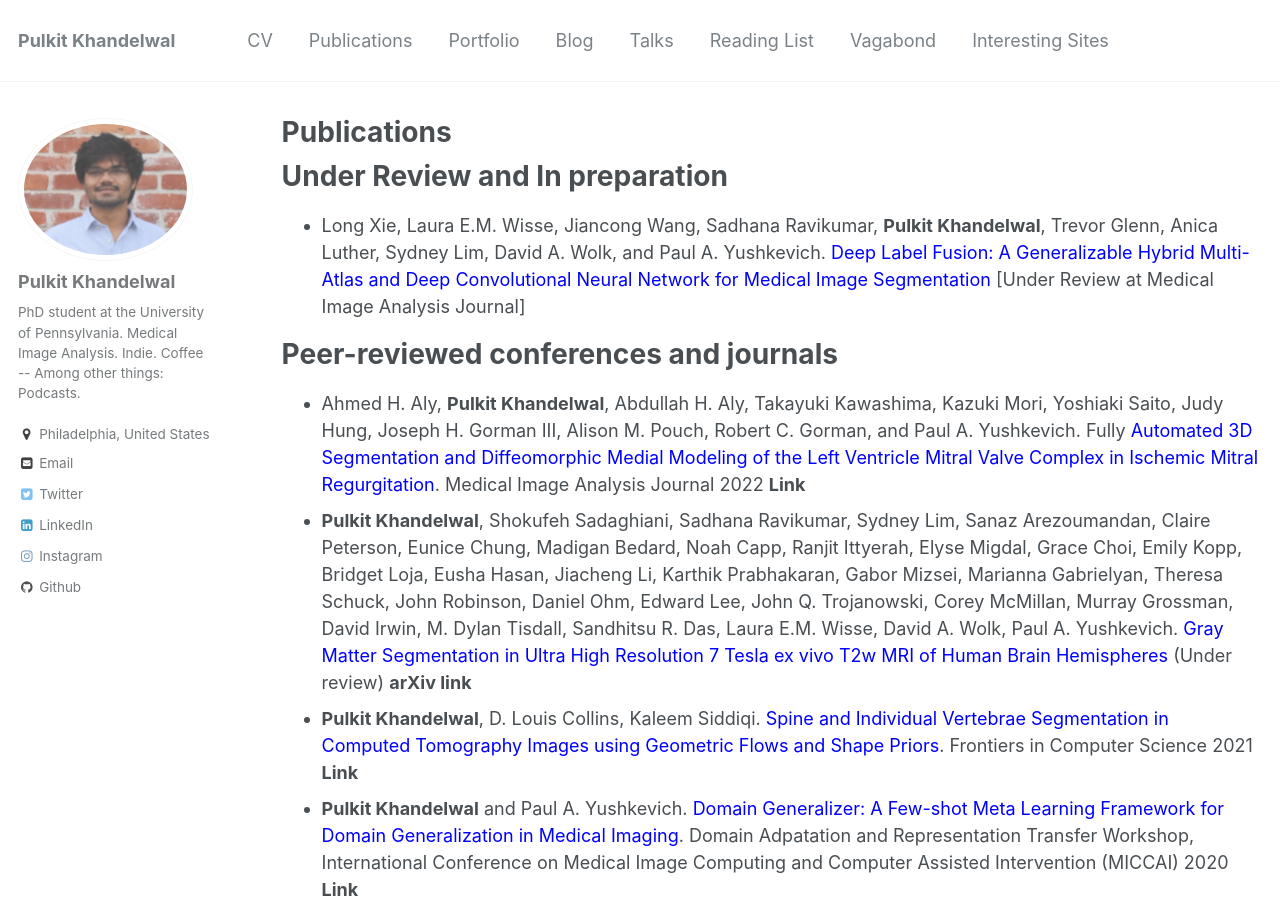
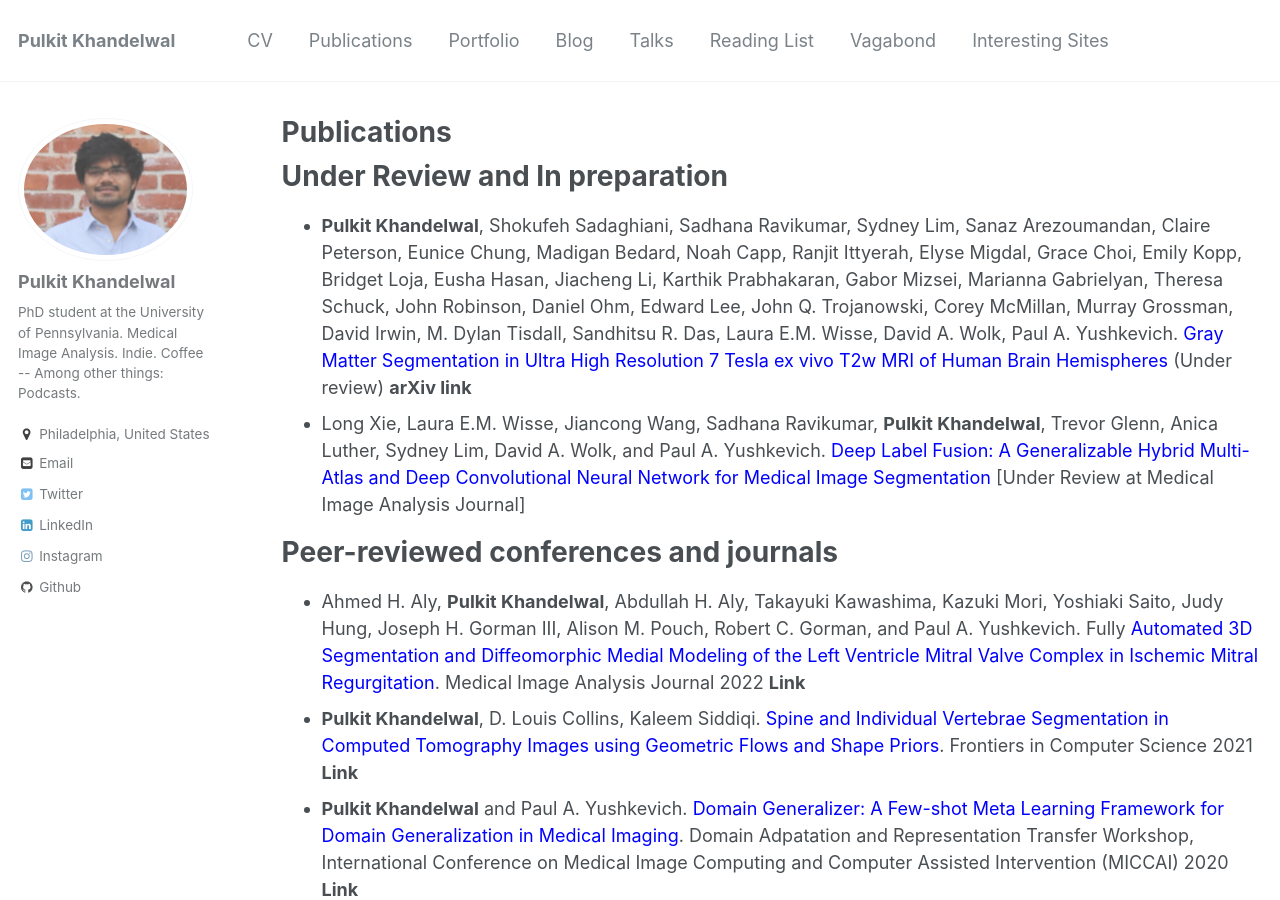
Before and after one commit to Pulkit-Khandelwal/pulkit-khandelwal.github.io, a Jekyll site: the page built from _pages/publications.md, in a window 1280 px wide and 900 px high. Built offline with Jekyll 4.4.1, drawn with Linux system fonts in a browser that asks for light colours; some of the changed lines change nothing that is shown.

Commit message:
Update publications.md

```diff
--- a/_pages/publications.md
+++ b/_pages/publications.md
@@ -8,6 +8,7 @@ author_profile: true
 
 **Under Review and In preparation**
 ======
+* **Pulkit Khandelwal**, Shokufeh Sadaghiani, Sadhana Ravikumar, Sydney Lim, Sanaz Arezoumandan, Claire Peterson, Eunice Chung, Madigan Bedard, Noah Capp, Ranjit Ittyerah, Elyse Migdal, Grace Choi, Emily Kopp, Bridget Loja, Eusha Hasan, Jiacheng Li, Karthik Prabhakaran, Gabor Mizsei, Marianna Gabrielyan, Theresa Schuck, John Robinson, Daniel Ohm, Edward Lee, John Q. Trojanowski, Corey McMillan, Murray Grossman, David Irwin, M. Dylan Tisdall, Sandhitsu R. Das, Laura E.M. Wisse, David A. Wolk, Paul A. Yushkevich. <span style="color:blue">Gray Matter Segmentation in Ultra High Resolution 7 Tesla ex vivo T2w MRI of Human Brain Hemispheres</span> (Under review) [**arXiv link**](https://arxiv.org/abs/2110.07711)
 * Long Xie, Laura E.M. Wisse, Jiancong Wang, Sadhana Ravikumar, **Pulkit Khandelwal**, Trevor Glenn, Anica
 Luther, Sydney Lim, David A. Wolk, and Paul A. Yushkevich. <span style="color:blue">Deep Label Fusion: A Generalizable Hybrid
 Multi-Atlas and Deep Convolutional Neural Network for Medical Image Segmentation</span> [Under Review at
@@ -20,7 +21,6 @@ Medical Image Analysis Journal]
 Judy Hung, Joseph H. Gorman III, Alison M. Pouch, Robert C. Gorman, and Paul A. Yushkevich. Fully
 <span style="color:blue">Automated 3D Segmentation and Diffeomorphic Medial Modeling of the Left Ventricle Mitral Valve Complex
 in Ischemic Mitral Regurgitation</span>. Medical Image Analysis Journal 2022 [**Link**](https://www.sciencedirect.com/science/article/pii/S1361841522001608)
-* **Pulkit Khandelwal**, Shokufeh Sadaghiani, Sadhana Ravikumar, Sydney Lim, Sanaz Arezoumandan, Claire Peterson, Eunice Chung, Madigan Bedard, Noah Capp, Ranjit Ittyerah, Elyse Migdal, Grace Choi, Emily Kopp, Bridget Loja, Eusha Hasan, Jiacheng Li, Karthik Prabhakaran, Gabor Mizsei, Marianna Gabrielyan, Theresa Schuck, John Robinson, Daniel Ohm, Edward Lee, John Q. Trojanowski, Corey McMillan, Murray Grossman, David Irwin, M. Dylan Tisdall, Sandhitsu R. Das, Laura E.M. Wisse, David A. Wolk, Paul A. Yushkevich. <span style="color:blue">Gray Matter Segmentation in Ultra High Resolution 7 Tesla ex vivo T2w MRI of Human Brain Hemispheres</span> (Under review) [**arXiv link**](https://arxiv.org/abs/2110.07711)
 * **Pulkit Khandelwal**, D. Louis Collins, Kaleem Siddiqi. <span style="color:blue">Spine and Individual Vertebrae Segmentation in Computed Tomography Images using Geometric Flows and Shape Priors</span>. Frontiers in Computer Science 2021 [**Link**](https://www.frontiersin.org/articles/10.3389/fcomp.2021.592296/abstract)
 * **Pulkit Khandelwal** and Paul A. Yushkevich. <span style="color:blue">Domain Generalizer: A Few-shot Meta Learning Framework
 for Domain Generalization in Medical Imaging</span>. Domain Adpatation and Representation Transfer Workshop,
```
